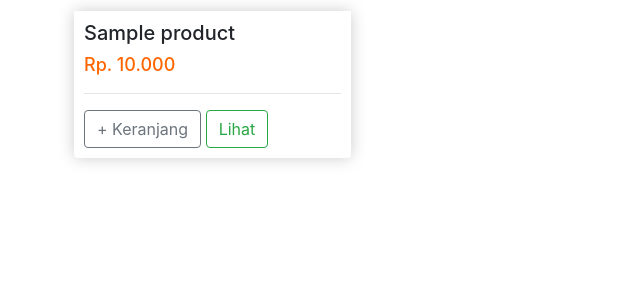
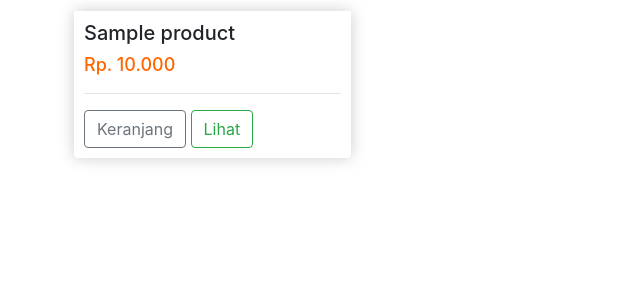
Before and after one commit to aldyhidayat/astaraya6, a Django app: template shop/templates/shop/store.html in a window 1280 px wide. Shown: the part 133-433 px from the top of the page, without its empty margins (0-640 px from the left). Run offline with Django 3.2, Linux system fonts and the light colour scheme; the template is opened without the code that fills it: most values are stand-ins (such as "Sample title", 1, 10 or a date in 2020); some libraries are stand-ins or nearby versions.

Commit message:
Update store.html

```diff
--- a/shop/templates/shop/store.html
+++ b/shop/templates/shop/store.html
@@ -16,7 +16,7 @@
 					<h5>{{product.name}}</h5>
 					<h6 style="display:inline-block;">Rp. {{product.price|floatformat:3}}</h6>
 					<hr>
-					<button data-product="{{product.id}}" data-action="add" class="btn btn-outline-secondary add-btn update-cart">+ Keranjang</button>
+					<button data-product="{{product.id}}" data-action="add" class="btn btn-outline-secondary add-btn update-cart">Keranjang</button>
 					<a class="btn btn-outline-success" href="{% url 'store:detail' product.slug %}">Lihat</a>
 				</div>
 				<br>
```
